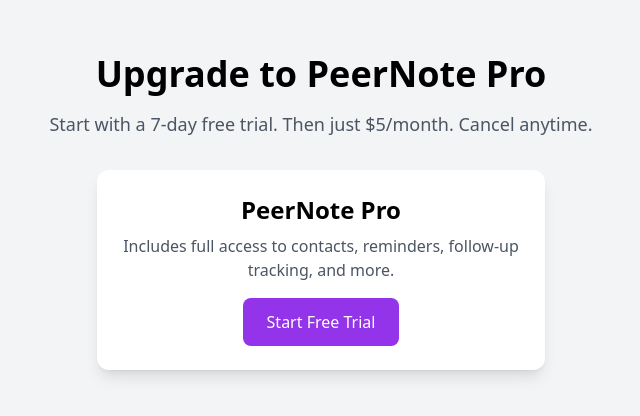
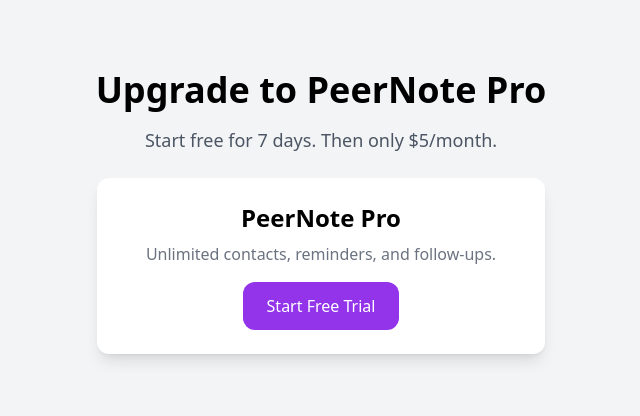
Before and after one commit to izzygoeswest/peernote, a React (Vite) app: page /pricing in a window 1280 px wide. Shown: the part 188-604 px from the top of the page, without its empty margins (319-959 px from the left). Built offline with nearby package versions, Linux system fonts and the light colour scheme.

Commit message:
Fix Stripe checkout session and Supabase 406 error

```diff
--- a/src/pages/Pricing.jsx
+++ b/src/pages/Pricing.jsx
@@ -1,36 +1,48 @@
+// src/pages/Pricing.jsx
 import React from 'react';
 import { supabase } from '../supabaseClient';
 import { loadStripe } from '@stripe/stripe-js';
 
 const Pricing = () => {
   const handleCheckout = async () => {
-    const { data: user } = await supabase.auth.getUser();
+    const { data: userData } = await supabase.auth.getUser();
+    const user_id = userData?.user?.id;
+
+    if (!user_id) {
+      alert('You must be logged in to start a subscription.');
+      return;
+    }
 
     const res = await fetch('/.netlify/functions/create-checkout-session', {
       method: 'POST',
-      headers: {
-        'Content-Type': 'application/json',
-      },
-      body: JSON.stringify({ user_id: user?.user?.id }),
+      headers: { 'Content-Type': 'application/json' },
+      body: JSON.stringify({ user_id }),
     });
 
-    const { url } = await res.json();
+    const { sessionId } = await res.json();
+
     const stripe = await loadStripe(import.meta.env.VITE_STRIPE_PUBLISHABLE_KEY);
+    if (!stripe || !sessionId) {
+      alert('There was an error starting checkout.');
+      return;
+    }
 
-    await stripe.redirectToCheckout({ sessionId: url });
+    await stripe.redirectToCheckout({ sessionId });
   };
 
   return (
-    <div className="min-h-screen flex flex-col items-center justify-center p-6 bg-gray-100 text-center">
+    <div className="min-h-screen flex flex-col items-center justify-center bg-gray-100 px-4 text-center">
       <h1 className="text-4xl font-bold mb-4">Upgrade to PeerNote Pro</h1>
-      <p className="text-lg mb-8 text-gray-600">Start with a 7-day free trial. Then just $5/month. Cancel anytime.</p>
+      <p className="text-lg text-gray-600 mb-6">
+        Start free for 7 days. Then only $5/month.
+      </p>
 
-      <div className="bg-white p-6 rounded-xl shadow-lg w-full max-w-md">
+      <div className="bg-white shadow-lg rounded-xl p-6 w-full max-w-md">
         <h2 className="text-2xl font-semibold mb-2">PeerNote Pro</h2>
-        <p className="text-gray-600 mb-4">Includes full access to contacts, reminders, follow-up tracking, and more.</p>
+        <p className="text-gray-500 mb-4">Unlimited contacts, reminders, and follow-ups.</p>
         <button
           onClick={handleCheckout}
-          className="bg-purple-600 text-white px-6 py-3 rounded-lg hover:bg-purple-700 transition"
+          className="bg-purple-600 text-white px-6 py-3 rounded-xl hover:bg-purple-700 transition"
         >
           Start Free Trial
         </button>
```
Also changed, not shown: 1 other file (tests, documents, lock files or other folders).
